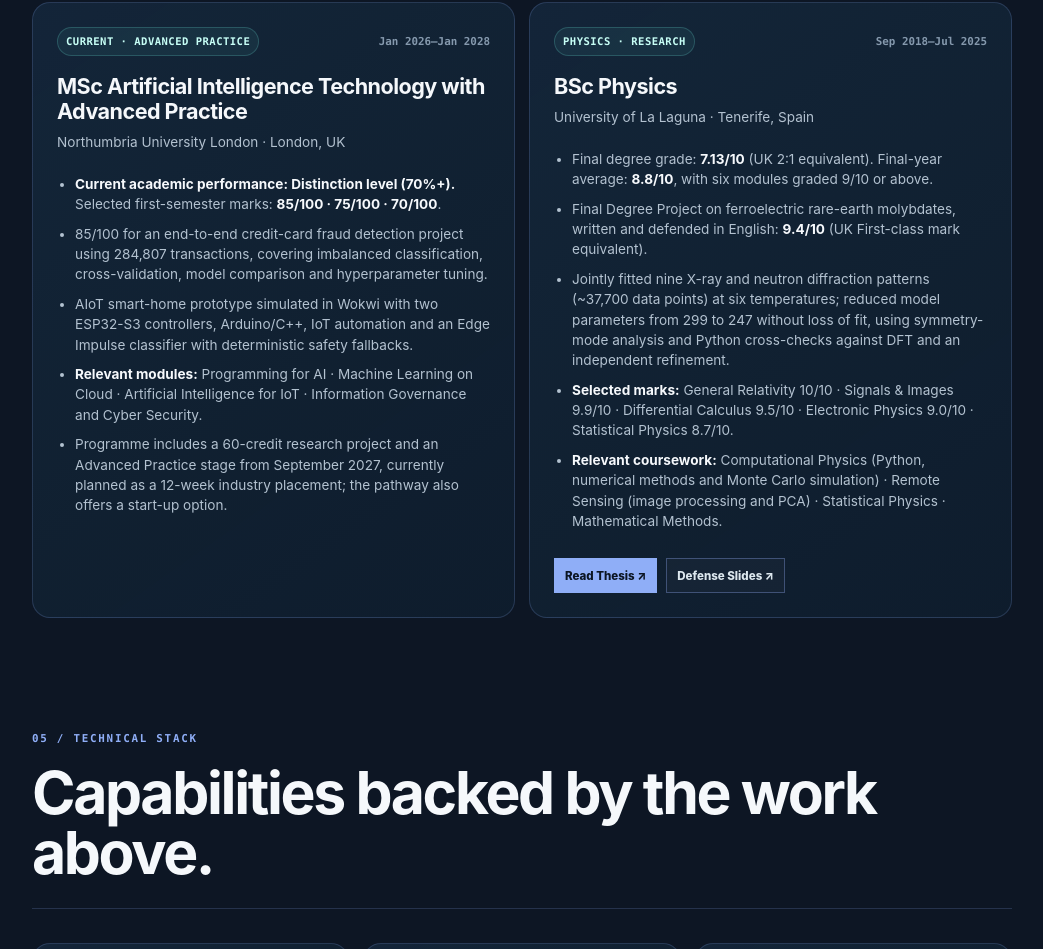
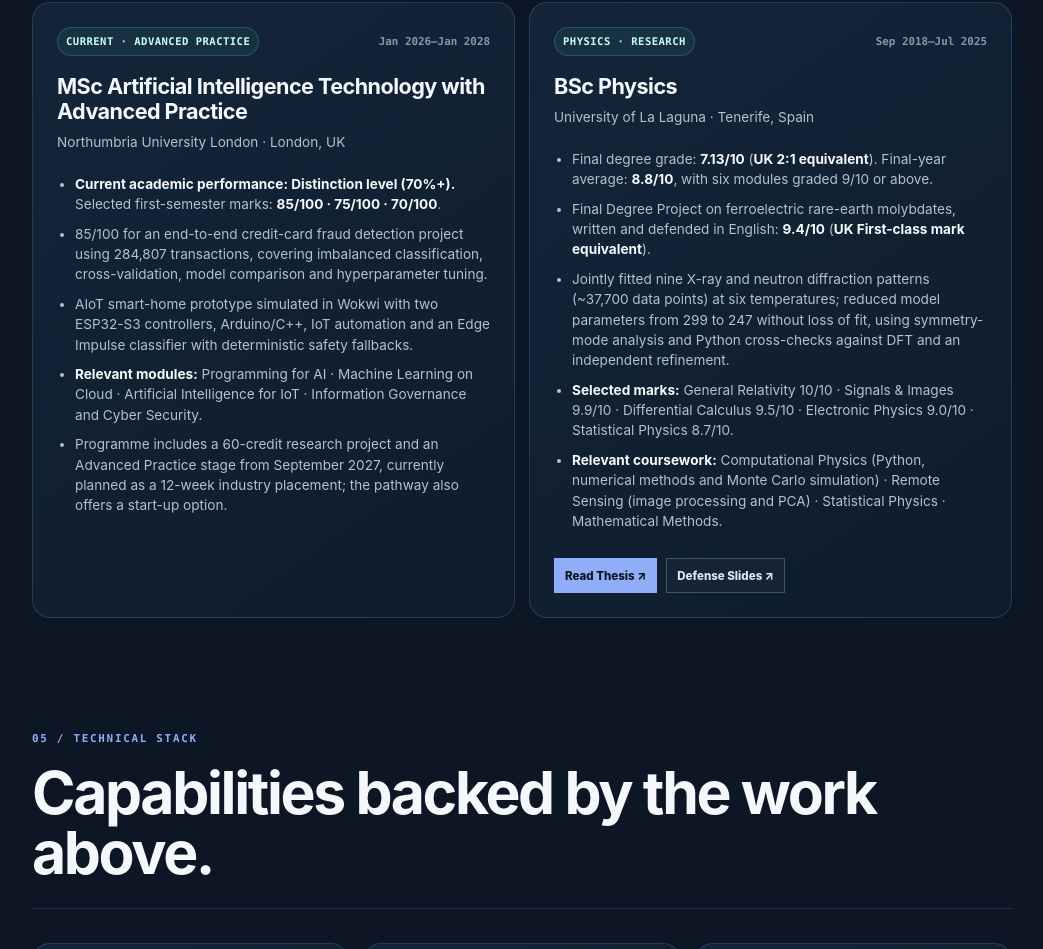
Before and after one commit to albertoreyescastro/albertoreyescastro.github.io, a plain HTML site: page index.html in a window 1280 px wide. Shown: the part 5648-6597 px from the top of the page, without its empty margins (118-1161 px from the left). Drawn offline with Linux system fonts and the light colour scheme.

Commit message:
style(portfolio): bold UK degree equivalences in education

```diff
--- a/index.html
+++ b/index.html
@@ -461,8 +461,8 @@
           <h3>BSc Physics</h3>
           <p class="institution-line">University of La Laguna · Tenerife, Spain</p>
           <ul class="evidence-list">
-            <li>Final degree grade: <strong>7.13/10</strong> (UK 2:1 equivalent). Final-year average: <strong>8.8/10</strong>, with six modules graded 9/10 or above.</li>
-            <li>Final Degree Project on ferroelectric rare-earth molybdates, written and defended in English: <strong>9.4/10</strong> (UK First-class mark equivalent).</li>
+            <li>Final degree grade: <strong>7.13/10</strong> (<strong>UK 2:1 equivalent</strong>). Final-year average: <strong>8.8/10</strong>, with six modules graded 9/10 or above.</li>
+            <li>Final Degree Project on ferroelectric rare-earth molybdates, written and defended in English: <strong>9.4/10</strong> (<strong>UK First-class mark equivalent</strong>).</li>
             <li>Jointly fitted nine X-ray and neutron diffraction patterns (~37,700 data points) at six temperatures; reduced model parameters from 299 to 247 without loss of fit, using symmetry-mode analysis and Python cross-checks against DFT and an independent refinement.</li>
             <li><strong>Selected marks:</strong> General Relativity 10/10 · Signals &amp; Images 9.9/10 · Differential Calculus 9.5/10 · Electronic Physics 9.0/10 · Statistical Physics 8.7/10.</li>
             <li><strong>Relevant coursework:</strong> Computational Physics (Python, numerical methods and Monte Carlo simulation) · Remote Sensing (image processing and PCA) · Statistical Physics · Mathematical Methods.</li>
```
